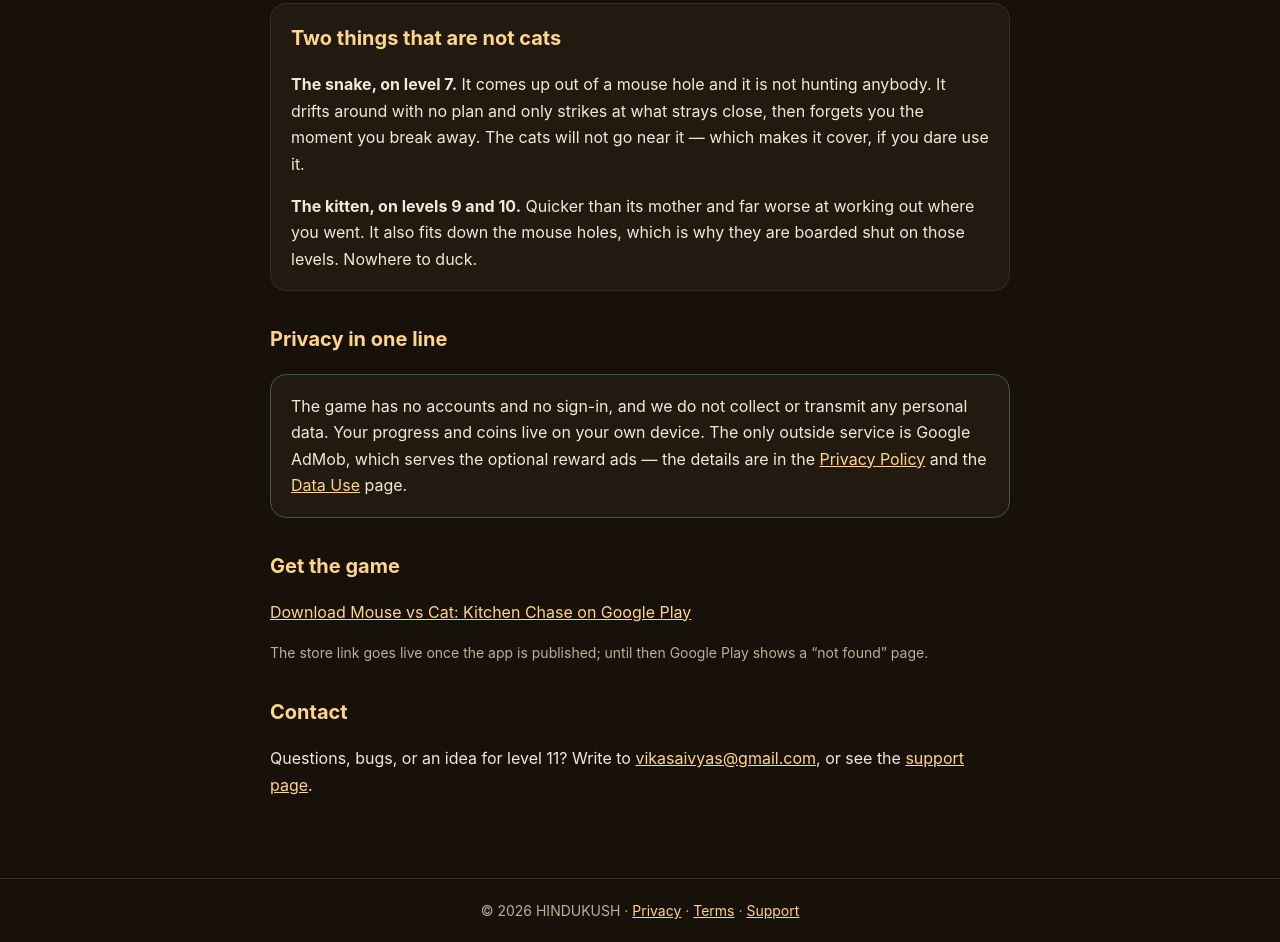
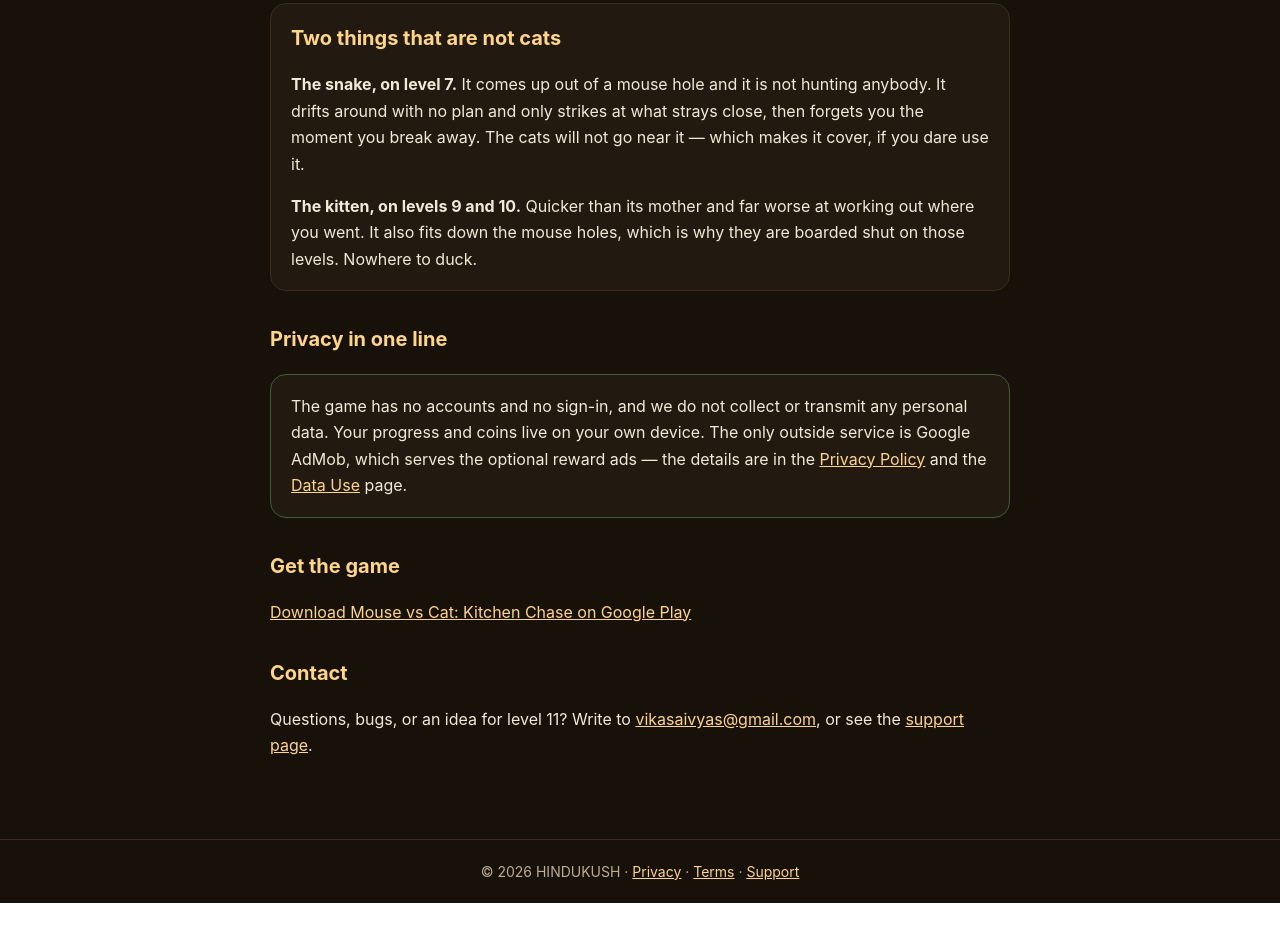
Before and after one commit to abhiyarecord-hue/abhiyarecord-hue.github.io, a plain HTML site: page index.html in a window 1280 px wide. Shown: the part 1262-2204 px from the top of the page. After the commit the page ends 2165 px from the top, so only its background shows below. Drawn offline with Linux system fonts and the light colour scheme.

Commit message:
Drop the pre-launch note next to the Play link: the app is live

```diff
--- a/index.html
+++ b/index.html
@@ -91,8 +91,6 @@
 
   <h2>Get the game</h2>
   <p><a href="https://play.google.com/store/apps/details?id=com.mousevcat.game">Download Mouse vs Cat: Kitchen Chase on Google Play</a></p>
-  <p class="updated">The store link goes live once the app is published; until then Google Play shows a
-    &ldquo;not found&rdquo; page.</p>
 
   <h2>Contact</h2>
   <p>Questions, bugs, or an idea for level 11? Write to
```
